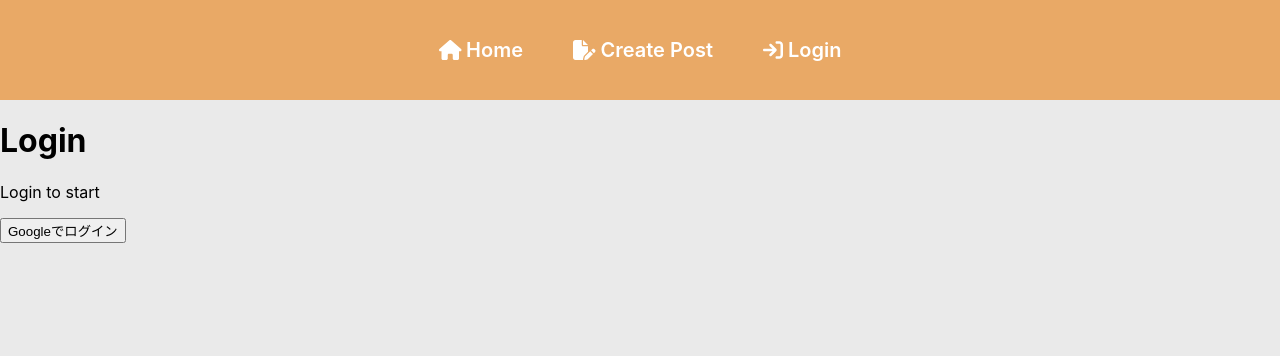
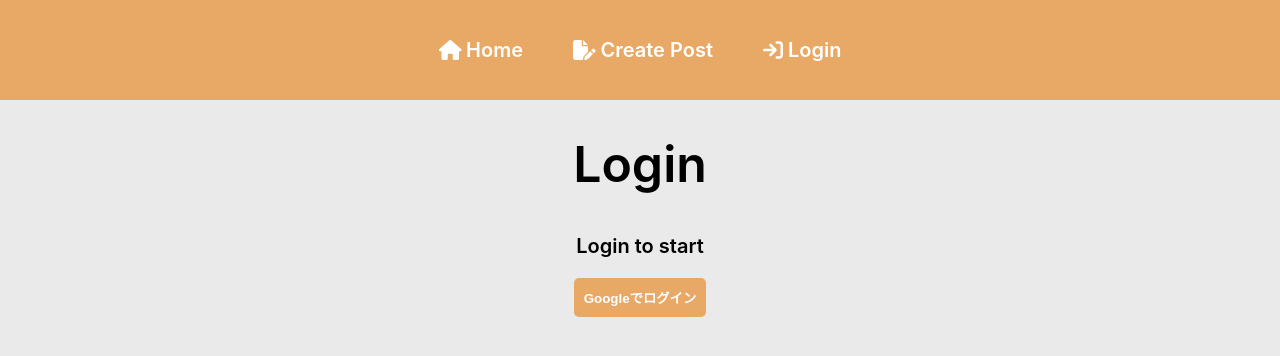
Before and after one commit to Yamayamaaya/blog-app, a React (Create React App) app: page /login in a window 1280 px wide. Shown: the top 356 px of the page. Built offline with nearby package versions, Linux system fonts and the light colour scheme.

Commit message:
format css

```diff
--- /dev/null
+++ b/src/components/Login.css
@@ -0,0 +1,42 @@
+/*
+<div>
+<h1>Login</h1>
+<p>Login to start</p>
+<button onClick = {loginWithGoogle}>Googleでログイン</button>
+</div> */
+
+.LoginContainer {
+    width : 100%;
+    display : flex;
+    flex-direction : column;
+    justify-content : center;
+    align-items : center;
+}
+
+.LoginContainer h1 {
+    font-size : 50px;
+    font-weight : 600;
+    margin-bottom : 20px;
+}
+
+.LoginContainer p {
+    font-size : 20px;
+    font-weight : 600;
+    margin-bottom : 20px;
+}
+
+.LoginContainer button {
+    padding : 10px;
+    border : none;
+    border-radius : 5px;
+    background-color : #e9a966;
+    color : #fff;
+    font-weight : 600;
+    cursor : pointer;
+    transition : all 0.3s ease;
+}
+
+.LoginContainer button:hover {
+    background-color : #c18c54;
+    color : #000;
+}
--- a/src/components/Login.js
+++ b/src/components/Login.js
@@ -1,7 +1,10 @@
+import React from 'react';
+import './Login.css';
 import { signInWithPopup } from 'firebase/auth';
-import React from 'react';
 import { auth, provider } from '../firebase';
 import { useNavigate } from 'react-router-dom';
+
+
 
 const Login = ({setIsAuth}) => {
     const navigate = useNavigate();
@@ -23,7 +26,7 @@ const Login = ({setIsAuth}) => {
         );
     }
     return (
-        <div>
+        <div className='LoginContainer'>
             <h1>Login</h1>
             <p>Login to start</p>
             <button onClick = {loginWithGoogle}>Googleでログイン</button>
--- a/src/components/Navbar.js
+++ b/src/components/Navbar.js
@@ -8,10 +8,13 @@ const Navbar = ({isAuth}) => {
     return (
         <nav className="navbar">
                 <Link to="/"><FontAwesomeIcon icon = {faHouse} /> Home</Link>
-                <Link to="/create-post"><FontAwesomeIcon icon = {faFilePen} /> Create Post</Link>
+                {
+                    isAuth ? <Link to="/create-post"><FontAwesomeIcon icon = {faFilePen} /> Create Post</Link> : <Link to="/login"><FontAwesomeIcon icon = {faFilePen} /> Create Post</Link>
+                }
                 {
                     isAuth ? <Link to="/logout"><FontAwesomeIcon icon = {faArrowRightToBracket} /> Logout</Link> : <Link to="/login"><FontAwesomeIcon icon = {faArrowRightToBracket} /> Login</Link>
                 }
+
         </nav>
     );
 }
```
